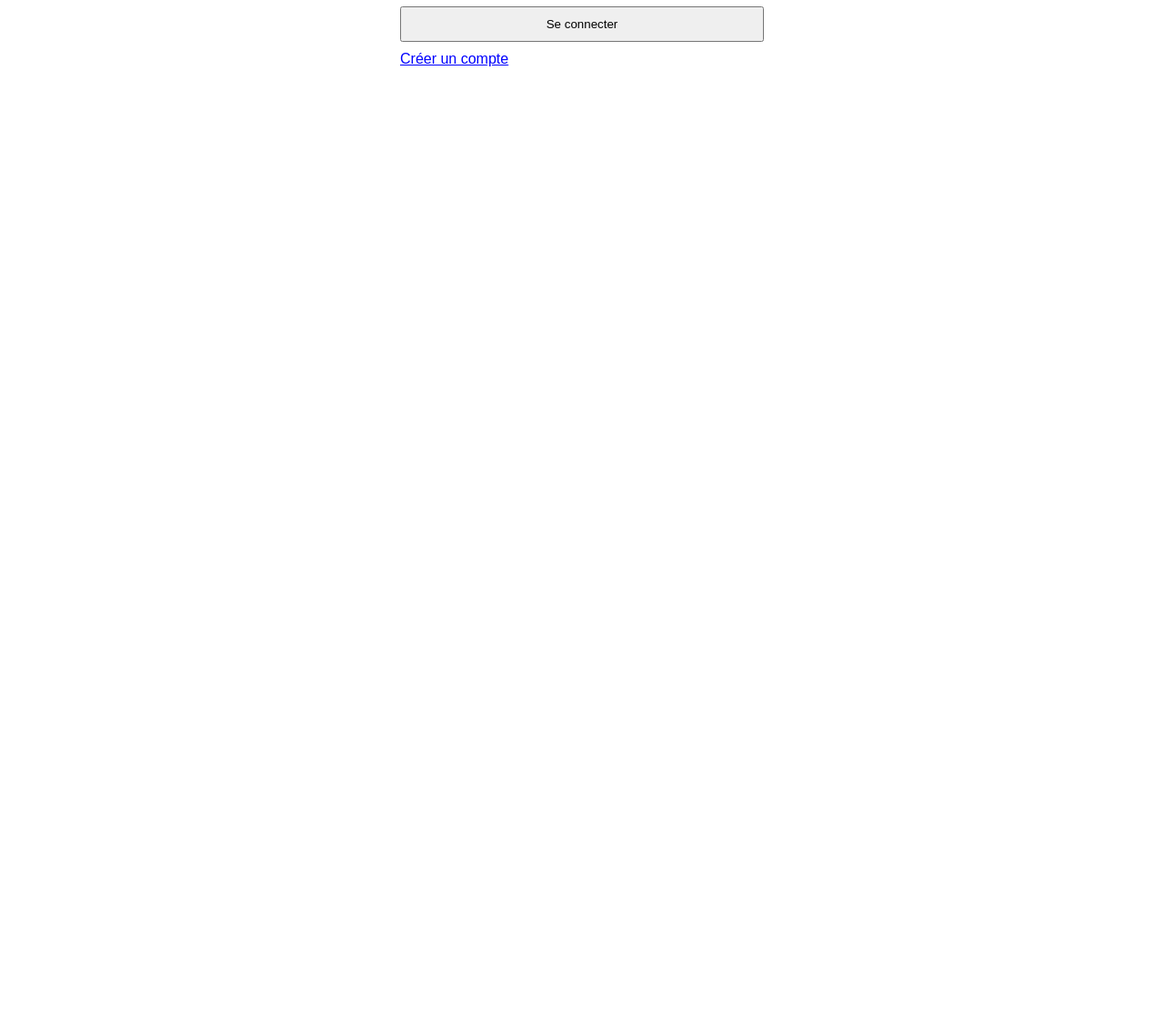
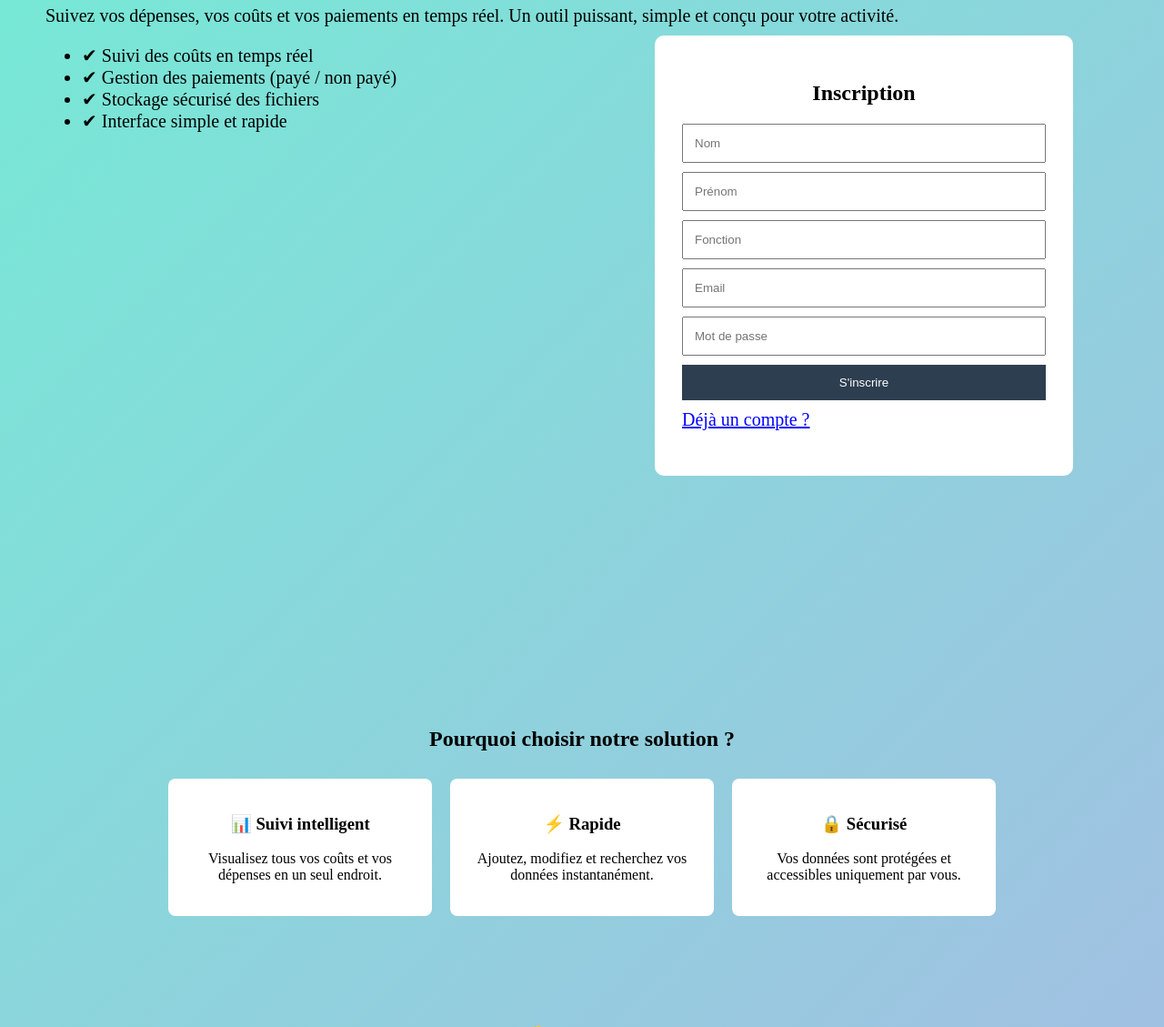
Before and after one commit to PierreFag/Compta-entreprise, a plain HTML site: page index.html in a window 1280 px wide. Shown: the part 171-1300 px from the top of the page at 91% size. Before the commit the page ends 800 px from the top, so only its background shows below. Drawn offline with Linux system fonts and the light colour scheme; no server answers.

Commit message:
modif index et rapport

```diff
--- a/index.html
+++ b/index.html
@@ -3,23 +3,13 @@
 <head>
   <meta charset="UTF-8">
   <title>Connexion / Inscription Firebase</title>
+  <link rel="stylesheet" href="https://cdnjs.cloudflare.com/ajax/libs/font-awesome/6.5.0/css/all.min.css">
   <style>
-    body {
-      font-family: Arial;
-      max-width: 400px;
-      margin: auto;
-      padding: 20px;
-    }
     input {
       display: block;
       margin-bottom: 10px;
       padding: 8px;
       width: 100%;
-    }
-    button {
-      padding: 10px;
-      width: 100%;
-      cursor: pointer;
     }
     .toggle {
       color: blue;
@@ -27,24 +17,263 @@
       margin-top: 10px;
       text-decoration: underline;
     }
+   html, body {
+  margin: 0;
+  padding: 0;
+  width: 100%;
+  height: 100%;
+}
+
+/* HERO */
+.hero {
+  display: flex;
+  height: 100vh;
+  position:relative; /* 🔥 important */
+  padding: 50px;
+}
+
+/* base */
+.hero-left {
+  flex: 1;
+  position: relative;
+  transition: all 0.3s ease;
+}
+
+/* 🔥 effet hover */
+
+.hero-left h1 {
+  font-size: 40px;
+}
+
+.hero-left ul {
+  margin-top: 20px;
+  font-size: 20px;
+}
+
+.hero-left p{
+  font-size: 20px;
+}
+
+/* .hero-right {
+  background: white;
+  border-radius: 10px;
+  transition: all 0.3s ease;
+  margin-left: -50px;
+} */
+.hero-right {
+    position: absolute;
+    z-index: 2;
+    right: 50px;
+    top: 20%;
+
+    background: white;
+    padding: 30px;
+    border-radius: 10px;
+    width: 400px;
+}
+
+.hero-right:hover {
+  z-index: 10;
+  box-shadow: 0 20px 50px rgba(0,0,0,0.4);
+}
+
+form input {
+  display: block;
+  margin-bottom: 10px;
+  padding: 12px;
+  box-sizing: border-box;
+}
+
+button {
+  padding: 12px;
+  background: #2c3e50;
+  color: white;
+  border: none;
+  cursor: pointer;
+  width: 100%;
+}
+
+button:hover {
+  background: #1a252f;
+}
+
+.toggle {
+  color: blue;
+  cursor: pointer;
+  margin-top: 10px;
+}
+
+/* FEATURES */
+.features {
+  padding: 50px;
+  text-align: center;
+}
+
+.grid {
+  display: flex;
+  gap: 20px;
+  justify-content: center;
+  margin-top: 30px;
+}
+
+.card {
+  background: white;
+  padding: 20px;
+  border-radius: 8px;
+  width: 250px;
+}
+
+/* PRICING */
+.pricing {
+  padding: 50px;
+  text-align: center;
+}
+
+.price-card {
+  background: white;
+  padding: 20px;
+  border-radius: 8px;
+  width: 250px;
+}
+
+.price {
+  font-size: 24px;
+  color: #2c3e50;
+}
+
+.premium {
+  border: 2px solid #2c3e50;
+  transform: scale(1.05);
+}
+.hero1{
+  background: linear-gradient(135deg, #74ebd5 0%, #ACB6E5 100%);
+}
+#title {
+    text-align: center;
+    margin-bottom: 20px;
+}
   </style>
 </head>
 <body>
 
-<h2 id="title">Connexion</h2>
+  <section class="hero1">
+<!-- 🔥 HERO -->
+<section class="hero">
+  <div class="hero-left">
+    <h1>💼 Avec <a href="" target="_blank">OwoGestion</a>,  Gérez vos finances simplement</h1>
+    <p>
+      Suivez vos dépenses, vos coûts et vos paiements en temps réel.
+      Un outil puissant, simple et conçu pour votre activité.
+    </p>
 
-<form id="form">
-  <input type="text" id="nom" placeholder="Nom" class="register-only" style="display:none;">
-  <input type="text" id="prenom" placeholder="Prénom" class="register-only" style="display:none;">
-  <input type="text" id="fonction" placeholder="Fonction" class="register-only" style="display:none;">
+    <ul>
+      <li>✔ Suivi des coûts en temps réel</li>
+      <li>✔ Gestion des paiements (payé / non payé)</li>
+      <li>✔ Stockage sécurisé des fichiers</li>
+      <li>✔ Interface simple et rapide</li>
+    </ul>
+    <div class="hero-right">
+    <h2 id="title">Inscription</h2>
 
-  <input type="email" id="email" placeholder="Email" required>
-  <input type="password" id="password" placeholder="Mot de passe" required>
+    <form id="form">
+      <input type="text" id="nom" placeholder="Nom" class="register-only">
+      <input type="text" id="prenom" placeholder="Prénom" class="register-only">
+      <input type="text" id="fonction" placeholder="Fonction" class="register-only">
 
-  <button type="submit">Se connecter</button>
-</form>
+      <input type="email" id="email" placeholder="Email" required>
+      <input type="password" id="password" placeholder="Mot de passe" required>
 
-<p class="toggle" id="toggle">Créer un compte</p>
+      <button type="submit">S'inscrire</button>
+    </form>
+
+    <p class="toggle" id="toggle">Déjà un compte ?</p>
+  </div>
+
+  </div>
+
+
+</section>
+
+<!-- 🔥 AVANTAGES -->
+<section class="features">
+  <h2>Pourquoi choisir notre solution ?</h2>
+
+  <div class="grid">
+    <div class="card">
+      <h3>📊 Suivi intelligent</h3>
+      <p>Visualisez tous vos coûts et vos dépenses en un seul endroit.</p>
+    </div>
+
+    <div class="card">
+      <h3>⚡ Rapide</h3>
+      <p>Ajoutez, modifiez et recherchez vos données instantanément.</p>
+    </div>
+
+    <div class="card">
+      <h3>🔒 Sécurisé</h3>
+      <p>Vos données sont protégées et accessibles uniquement par vous.</p>
+    </div>
+  </div>
+</section>
+
+<!-- 🔥 PRIX -->
+<section class="pricing">
+  <h2>💰 Nos offres</h2>
+
+  <div class="grid">
+
+    <div class="price-card">
+      <h3>Gratuit</h3>
+      <p class="price">0 FCFA</p>
+      <ul>
+        <li>✔ 50 enregistrements</li>
+        <li>✔ Gestion basique</li>
+      </ul>
+      <button>Commencer</button>
+    </div>
+
+    <div class="price-card premium">
+      <h3>Pro</h3>
+      <p class="price"> --- FCFA / mois</p>
+      <ul>
+        <li>✔ Enregistrements illimités</li>
+        <li>✔ Gestion des fichiers</li>
+        <li>✔ Statut paiement</li>
+      </ul>
+      <button>S’abonner</button>
+    </div>
+
+    <div class="price-card">
+      <h3>Entreprise</h3>
+      <p class="price">Sur mesure</p>
+      <ul>
+        <li>✔ Multi-utilisateurs</li>
+        <li>✔ Support dédié</li>
+      </ul>
+      <button>Contact</button>
+    </div>
+
+  </div>
+</section>
+<div style="background-color: #2c3e50; color: aliceblue; text-align: center;">
+  <p style="font-size: 20px;"><strong>Contact</strong></p>
+  <p>_______</p>
+  <div>
+
+    <div>Pierre FAGBOHOUN
+      <div>CEO of OwoGestion</div>
+      <p>_______</p>
+    <div>+229 01 90 93 80 51</div>
+    <div>pierrefagbohoun@gmail.com</div>
+    </div>
+  </div>
+
+</div>
+<div style="text-align: center; margin-top: 20px; font-size: 20px; color: #777;">
+  <i class="fa fa-copyright" aria-hidden="false"></i>Copyright 2026 OwoGestion. Tous droits réservés.
+</div>
+</section>
+
 
 <!-- Firebase -->
 <script type="module">
```
Also changed, not shown: rapport.html (+5 -2 lines).
